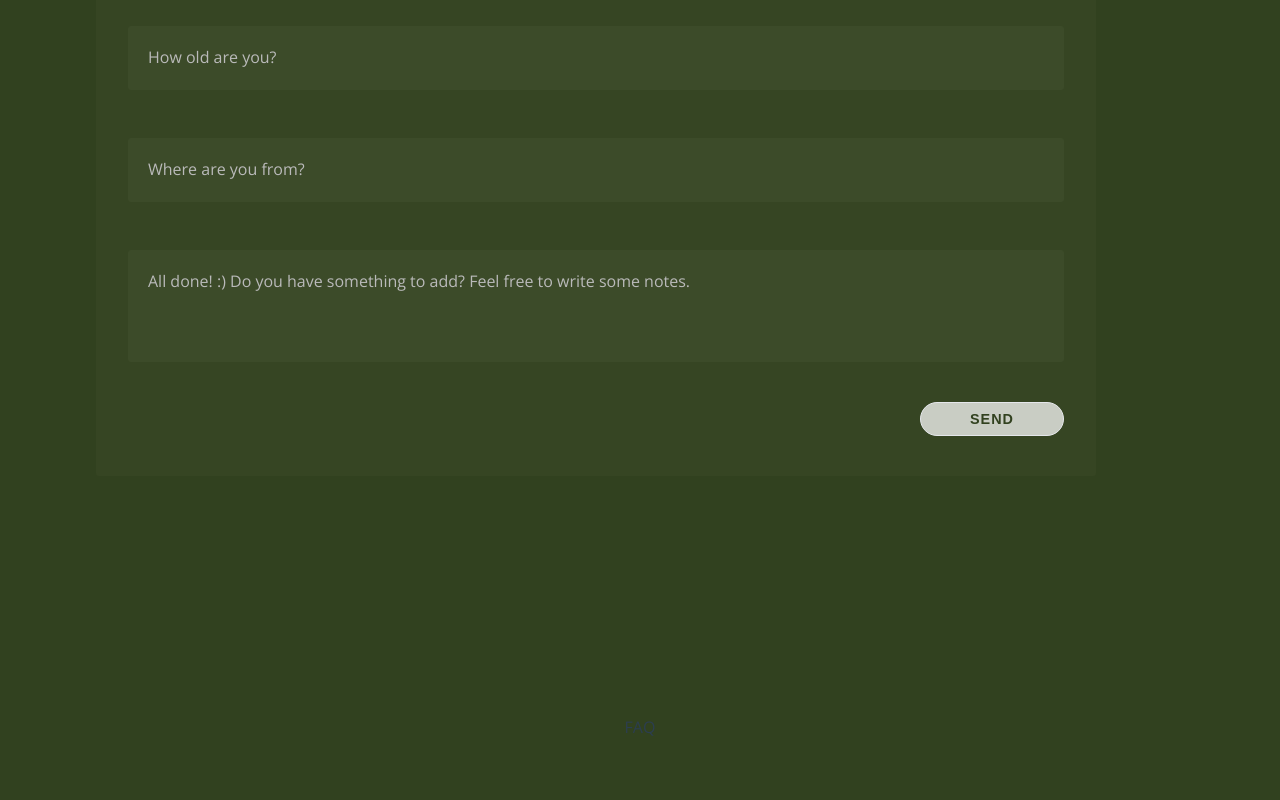
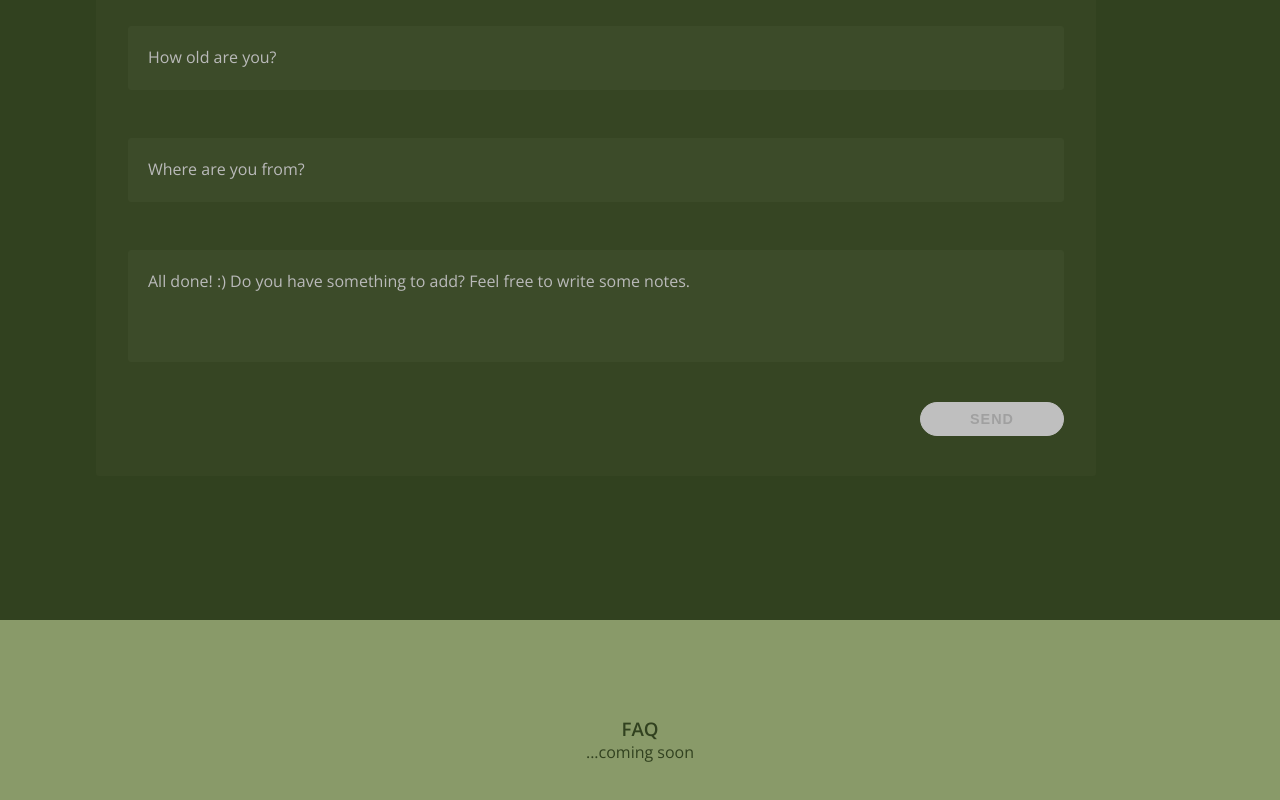
Before and after one commit to antonijak/dorotattoo, a Vue app: page /#/ in a window 1280 px wide. Shown: the part 1742-2542 px from the top of the page. Built offline with nearby package versions, Linux system fonts and the light colour scheme.

Commit message:
faq text, disable send while required empty, small fixes

```diff
--- a/src/components/Alert.vue
+++ b/src/components/Alert.vue
@@ -22,7 +22,7 @@ export default {
 .c-alert {
   height: 100vh;
   width: 100vw;
-  background-color: rgba(0, 0, 0, 0.208);
+  background-color: rgba(0, 0, 0, 0.482);
   position: fixed;
   z-index: 1;
   top: 0;
@@ -33,26 +33,26 @@ export default {
 
   &__content {
     background: white;
-    color: rgb(31, 31, 31);
+    color: $primary-text;
     position: relative;
-    min-height: 6rem;
+    min-height: 8rem;
     width: 95%;
     padding: 3rem;
-    border-radius: 3px;
+    border-radius: 15px;
     display: flex;
     justify-content: center;
     align-items: center;
 
     @media (min-width: 768px) {
-      min-height: 6rem;
+      min-height: 8rem;
       min-width: 30rem;
       width: unset;
     }
 
     .icon {
       position: absolute;
-      top: 1rem;
-      right: 1rem;
+      top: 1.5rem;
+      right: 1.5rem;
       cursor: pointer;
       color: gray;
 
--- a/src/components/CButton.vue
+++ b/src/components/CButton.vue
@@ -3,6 +3,7 @@
     class="c-button"
     :class="variant"
     @click.stop.prevent="$emit('click')"
+    :disabled="disabled"
   >
     <!-- @slot icon -->
     <slot></slot>
@@ -20,6 +21,10 @@ export default {
       default: "button",
     },
     variant: String,
+    disabled: {
+      type: Boolean,
+      default: false,
+    },
   },
 };
 </script>
@@ -49,13 +54,22 @@ export default {
 
   &.primary {
     background-color: $button-primary;
+    border-color: $button-primary;
     color: $primary-text;
   }
 
   &:hover {
-    background-color: white;
+      background-color: $button-primary-hover;
+    border-color: $button-primary-hover;
     color: $primary-text;
     transform: scale(1.05);
   }
+
+  &:disabled {
+    transform: none;
+    background-color: rgb(191, 191, 191);
+    color: rgb(160, 160, 160);
+    border-color: rgb(191, 191, 191);
+  }
 }
 </style>
--- a/src/components/CForm.vue
+++ b/src/components/CForm.vue
@@ -93,6 +93,7 @@
         text="Send"
         variant="primary"
         @click="handleSubmit"
+        :disabled="submitDisabled"
       />
     </fieldset>
   </form>
@@ -122,7 +123,7 @@ export default {
         country: "",
         other: "",
       },
-      submitCount: 0
+      submitCount: 0,
     };
   },
   methods: {
@@ -164,6 +165,17 @@ export default {
         .catch(() => {
           this.$emit("submitted", "fail");
         });
+    },
+  },
+  computed: {
+    submitDisabled() {
+      return (
+        this.form.previous === "" ||
+        this.form.size === "" ||
+        this.form.placement === "" ||
+        this.form.details === "" ||
+        this.form.name === ""
+      );
     },
   },
 };
--- a/src/components/MainHeader.vue
+++ b/src/components/MainHeader.vue
@@ -1,6 +1,6 @@
 <template>
   <header class="main-header">
-    <router-link to="/" class="link main">
+    <router-link to="/" class="link main" v-scroll-to="'#image'">
       <h1 class="link__title">Doro tattoo</h1>
     </router-link>
 
--- a/src/styles/variables.scss
+++ b/src/styles/variables.scss
@@ -8,11 +8,12 @@ $light-text: rgb(220, 220, 220);
 $light-text-secondary: rgb(186, 186, 186);
 
 /* BACKGROUND */
-$button-primary: rgba(255, 255, 255, 0.735);
+$button-primary: rgb(245, 245, 245);
+$button-primary-hover: rgba(255, 255, 255, 0.735);
 $button-secondary: rgb(229, 231, 235);
 $main-background:  #31411f;
 $input-background: #3c4b29;
 $input-background-focused: #435230;
+$lighter-background: #899a69;
 
 /* COLORS */
-$primary: green;
--- a/src/views/Home.vue
+++ b/src/views/Home.vue
@@ -1,7 +1,7 @@
 <template>
   <div class="home">
     <!---------------- M A I N   I M A G E ---------------->
-    <section class="home__section image">
+    <section class="home__section image" id="image">
       <img src="../assets/pexels-connor-danylenko-1414535.jpg" class="image" />
       <img src="../assets/symbol.svg" class="logo" />
     </section>
@@ -12,7 +12,10 @@
     </section>
 
     <!---------------- F A Q ---------------->
-    <section class="home__section" id="faq">FAQ</section>
+    <section class="home__section faq" id="faq">
+      <h3 class="section-title">FAQ</h3>
+      <p>...coming soon</p>
+    </section>
   </div>
 </template>
 
@@ -45,6 +48,7 @@ CForm;
     width: 100%;
     min-height: 100vh;
     padding: 3.5rem 0.5rem;
+    color: $light-text;
 
     @media (min-width: 1200px) {
       padding: 6rem;
@@ -83,6 +87,11 @@ CForm;
       object-fit: cover;
       object-position: bottom center;
     }
+
+    &.faq {
+      background-color: $lighter-background;
+      color: $primary-text;
+    }
   }
 }
 </style>
```
